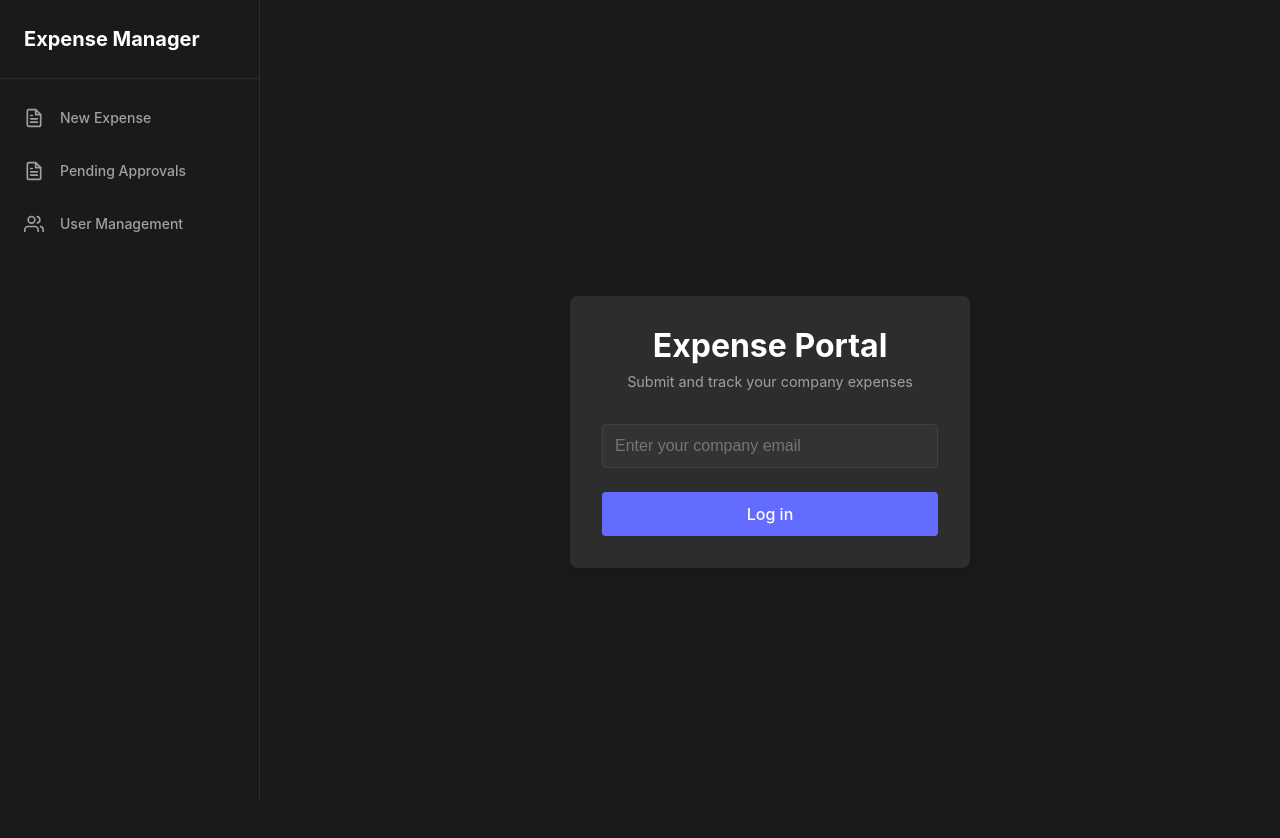
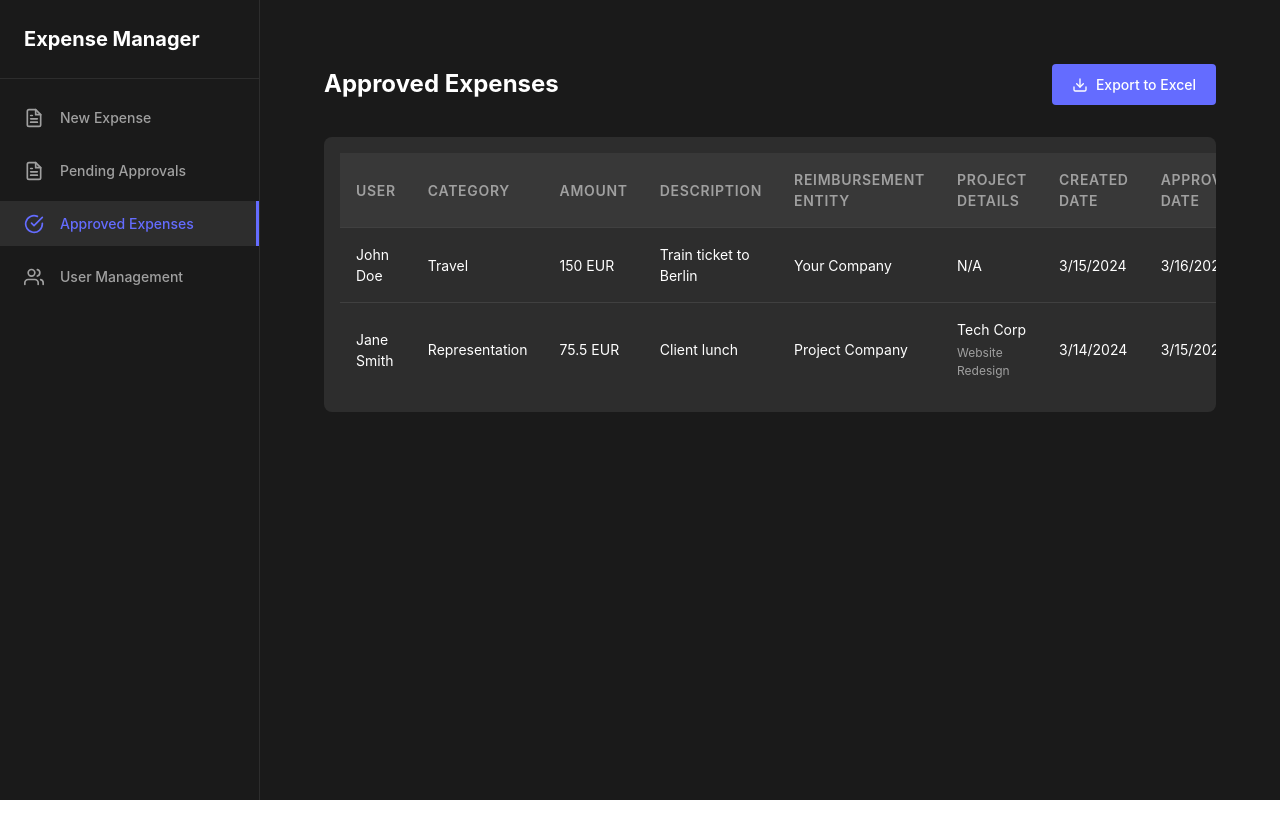
Before and after one commit to dominykas-twoday/ai-hackathon-ui, a React (Vite) app: page /approved in a window 1280 px wide. Before the commit this address led to /. Shown: the top 838 px of the page. After the commit the page ends 800 px from the top, so only its background shows below. Built offline with nearby package versions, Linux system fonts and the light colour scheme.

Commit message:
Add approved expenses list

```diff
--- a/package.json
+++ b/package.json
@@ -12,7 +12,8 @@
   "dependencies": {
     "react": "^19.1.0",
     "react-dom": "^19.1.0",
-    "react-router-dom": "^7.6.2"
+    "react-router-dom": "^7.6.2",
+    "xlsx": "^0.18.5"
   },
   "devDependencies": {
     "@eslint/js": "^9.25.0",
--- a/src/App.css
+++ b/src/App.css
@@ -7,6 +7,7 @@
 body {
   background-color: #1a1a1a;
   color: #ffffff;
+  min-height: 100vh;
 }
 
 #root {
@@ -54,6 +55,7 @@ body {
   display: flex;
   min-height: 100vh;
   background-color: #1a1a1a;
+  width: 100%;
 }
 
 .main-content {
@@ -62,4 +64,5 @@ body {
   min-height: 100vh;
   background-color: #1a1a1a;
   padding: 2rem;
+  width: calc(100% - 260px);
 }
--- a/src/App.tsx
+++ b/src/App.tsx
@@ -9,19 +9,57 @@ import ExpenseForm from "./components/ExpenseForm";
 import Login from "./components/Login";
 import Sidebar from "./components/Sidebar";
 import AdminPanel from "./pages/AdminPanel";
+import ApprovedExpenses from "./pages/ApprovedExpenses";
 import ExpenseApprovals from "./pages/ExpenseApprovals";
 
 function App() {
+  // Mock authentication state - replace with actual auth logic
+  const isAuthenticated = true;
+
   return (
     <Router>
       <div className="app-container">
-        <Sidebar />
+        {isAuthenticated && <Sidebar />}
         <main className="main-content">
           <Routes>
-            <Route path="/" element={<Login />} />
-            <Route path="/form" element={<ExpenseForm />} />
-            <Route path="/admin" element={<AdminPanel />} />
-            <Route path="/expenses" element={<ExpenseApprovals />} />
+            <Route
+              path="/"
+              element={
+                isAuthenticated ? <Navigate to="/form" replace /> : <Login />
+              }
+            />
+            <Route
+              path="/form"
+              element={
+                isAuthenticated ? <ExpenseForm /> : <Navigate to="/" replace />
+              }
+            />
+            <Route
+              path="/admin"
+              element={
+                isAuthenticated ? <AdminPanel /> : <Navigate to="/" replace />
+              }
+            />
+            <Route
+              path="/expenses"
+              element={
+                isAuthenticated ? (
+                  <ExpenseApprovals />
+                ) : (
+                  <Navigate to="/" replace />
+                )
+              }
+            />
+            <Route
+              path="/approved"
+              element={
+                isAuthenticated ? (
+                  <ApprovedExpenses />
+                ) : (
+                  <Navigate to="/" replace />
+                )
+              }
+            />
             <Route path="*" element={<Navigate to="/" replace />} />
           </Routes>
         </main>
--- a/src/components/Sidebar.tsx
+++ b/src/components/Sidebar.tsx
@@ -59,6 +59,28 @@ export const Sidebar = () => {
           <span>Pending Approvals</span>
         </NavLink>
         <NavLink
+          to="/approved"
+          className={({ isActive }) =>
+            isActive ? "nav-item active" : "nav-item"
+          }
+        >
+          <svg
+            xmlns="http://www.w3.org/2000/svg"
+            width="24"
+            height="24"
+            viewBox="0 0 24 24"
+            fill="none"
+            stroke="currentColor"
+            strokeWidth="2"
+            strokeLinecap="round"
+            strokeLinejoin="round"
+          >
+            <path d="M22 11.08V12a10 10 0 1 1-5.93-9.14" />
+            <polyline points="22 4 12 14.01 9 11.01" />
+          </svg>
+          <span>Approved Expenses</span>
+        </NavLink>
+        <NavLink
           to="/admin"
           className={({ isActive }) =>
             isActive ? "nav-item active" : "nav-item"
--- /dev/null
+++ b/src/pages/ApprovedExpenses.css
@@ -0,0 +1,102 @@
+.approved-expenses {
+  padding: 2rem;
+  max-width: 1400px;
+  margin: 0 auto;
+}
+
+.approved-expenses-header {
+  display: flex;
+  justify-content: space-between;
+  align-items: center;
+  margin-bottom: 2rem;
+}
+
+.approved-expenses-header h1 {
+  color: #ffffff;
+  font-size: 1.5rem;
+  margin: 0;
+}
+
+.export-button {
+  display: flex;
+  align-items: center;
+  gap: 0.5rem;
+  padding: 0.75rem 1.25rem;
+  background-color: #646cff;
+  color: #ffffff;
+  border: none;
+  border-radius: 4px;
+  cursor: pointer;
+  font-size: 0.875rem;
+  font-weight: 500;
+  transition: background-color 0.2s;
+}
+
+.export-button:hover {
+  background-color: #535bf2;
+}
+
+.export-button svg {
+  width: 16px;
+  height: 16px;
+}
+
+.expenses-table-container {
+  background-color: #1a1a1a;
+  border-radius: 8px;
+  padding: 1rem;
+  overflow-x: auto;
+}
+
+.expenses-table {
+  width: 100%;
+  border-collapse: collapse;
+  color: #ffffff;
+}
+
+.expenses-table th,
+.expenses-table td {
+  padding: 1rem;
+  text-align: left;
+  border-bottom: 1px solid #2d2d2d;
+}
+
+.expenses-table th {
+  font-weight: 500;
+  color: #a0a0a0;
+  font-size: 0.875rem;
+  text-transform: uppercase;
+  letter-spacing: 0.05em;
+}
+
+.expenses-table td {
+  font-size: 0.875rem;
+}
+
+.expenses-table tr:last-child td {
+  border-bottom: none;
+}
+
+.expenses-table tr:hover td {
+  background-color: #2d2d2d;
+}
+
+.project-name {
+  color: #a0a0a0;
+  font-size: 0.75rem;
+  margin-top: 0.25rem;
+}
+
+.loading,
+.error {
+  display: flex;
+  justify-content: center;
+  align-items: center;
+  min-height: 200px;
+  color: #ffffff;
+  font-size: 1rem;
+}
+
+.error {
+  color: #ff4d4d;
+}
--- /dev/null
+++ b/src/pages/ApprovedExpenses.tsx
@@ -0,0 +1,164 @@
+import { useEffect, useState } from "react";
+import * as XLSX from "xlsx";
+import type { Expense, ExpenseStatus } from "../types/Expense";
+import "./ApprovedExpenses.css";
+
+export const ApprovedExpenses = () => {
+  const [expenses, setExpenses] = useState<Expense[]>([]);
+  const [loading, setLoading] = useState(true);
+  const [error, setError] = useState<string | null>(null);
+
+  useEffect(() => {
+    // Simulating API call to fetch approved expenses
+    const fetchExpenses = async () => {
+      try {
+        // Mock data - replace with actual API call
+        const mockExpenses: Expense[] = [
+          {
+            id: "1",
+            userId: "user1",
+            userName: "John Doe",
+            category: "Travel",
+            amount: 150.0,
+            currency: "EUR",
+            description: "Train ticket to Berlin",
+            receiptUrl: "https://example.com/receipt1.jpg",
+            status: "approved" as ExpenseStatus,
+            reimbursementEntity: "Your Company",
+            createdAt: new Date("2024-03-15T10:00:00Z").toISOString(),
+            updatedAt: new Date("2024-03-16T14:30:00Z").toISOString(),
+          },
+          {
+            id: "2",
+            userId: "user2",
+            userName: "Jane Smith",
+            category: "Representation",
+            amount: 75.5,
+            currency: "EUR",
+            description: "Client lunch",
+            receiptUrl: "https://example.com/receipt2.jpg",
+            status: "approved" as ExpenseStatus,
+            reimbursementEntity: "Project Company",
+            projectCompanyName: "Tech Corp",
+            projectName: "Website Redesign",
+            createdAt: new Date("2024-03-14T15:20:00Z").toISOString(),
+            updatedAt: new Date("2024-03-15T09:15:00Z").toISOString(),
+          },
+        ];
+
+        setExpenses(mockExpenses);
+        setLoading(false);
+      } catch (error) {
+        console.error("Error fetching expenses:", error);
+        setError("Failed to fetch approved expenses");
+        setLoading(false);
+      }
+    };
+
+    fetchExpenses();
+  }, []);
+
+  const handleExportToExcel = () => {
+    // Prepare data for Excel export
+    const exportData = expenses.map((expense) => ({
+      "User Name": expense.userName,
+      Category: expense.category,
+      Amount: expense.amount,
+      Currency: expense.currency,
+      Description: expense.description,
+      "Reimbursement Entity": expense.reimbursementEntity,
+      "Project Company": expense.projectCompanyName || "N/A",
+      "Project Name": expense.projectName || "N/A",
+      "Created Date": new Date(expense.createdAt).toLocaleDateString(),
+      "Approved Date": new Date(expense.updatedAt).toLocaleDateString(),
+    }));
+
+    // Create worksheet
+    const worksheet = XLSX.utils.json_to_sheet(exportData);
+
+    // Create workbook
+    const workbook = XLSX.utils.book_new();
+    XLSX.utils.book_append_sheet(workbook, worksheet, "Approved Expenses");
+
+    // Generate Excel file
+    XLSX.writeFile(workbook, "approved_expenses.xlsx");
+  };
+
+  if (loading) {
+    return <div className="loading">Loading approved expenses...</div>;
+  }
+
+  if (error) {
+    return <div className="error">{error}</div>;
+  }
+
+  return (
+    <div className="approved-expenses">
+      <div className="approved-expenses-header">
+        <h1>Approved Expenses</h1>
+        <button className="export-button" onClick={handleExportToExcel}>
+          <svg
+            xmlns="http://www.w3.org/2000/svg"
+            width="24"
+            height="24"
+            viewBox="0 0 24 24"
+            fill="none"
+            stroke="currentColor"
+            strokeWidth="2"
+            strokeLinecap="round"
+            strokeLinejoin="round"
+          >
+            <path d="M21 15v4a2 2 0 0 1-2 2H5a2 2 0 0 1-2-2v-4" />
+            <polyline points="7 10 12 15 17 10" />
+            <line x1="12" y1="15" x2="12" y2="3" />
+          </svg>
+          Export to Excel
+        </button>
+      </div>
+
+      <div className="expenses-table-container">
+        <table className="expenses-table">
+          <thead>
+            <tr>
+              <th>User</th>
+              <th>Category</th>
+              <th>Amount</th>
+              <th>Description</th>
+              <th>Reimbursement Entity</th>
+              <th>Project Details</th>
+              <th>Created Date</th>
+              <th>Approved Date</th>
+            </tr>
+          </thead>
+          <tbody>
+            {expenses.map((expense) => (
+              <tr key={expense.id}>
+                <td>{expense.userName}</td>
+                <td>{expense.category}</td>
+                <td>
+                  {expense.amount} {expense.currency}
+                </td>
+                <td>{expense.description}</td>
+                <td>{expense.reimbursementEntity}</td>
+                <td>
+                  {expense.projectCompanyName && expense.projectName ? (
+                    <>
+                      <div>{expense.projectCompanyName}</div>
+                      <div className="project-name">{expense.projectName}</div>
+                    </>
+                  ) : (
+                    "N/A"
+                  )}
+                </td>
+                <td>{new Date(expense.createdAt).toLocaleDateString()}</td>
+                <td>{new Date(expense.updatedAt).toLocaleDateString()}</td>
+              </tr>
+            ))}
+          </tbody>
+        </table>
+      </div>
+    </div>
+  );
+};
+
+export default ApprovedExpenses;
```
Also changed, not shown: 1 other file (tests, documents, lock files or other folders).
